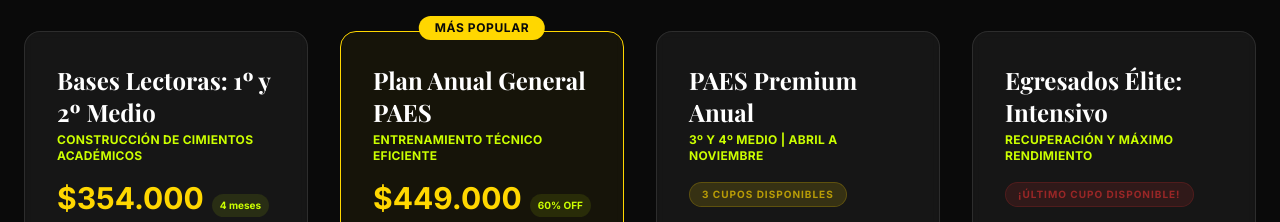
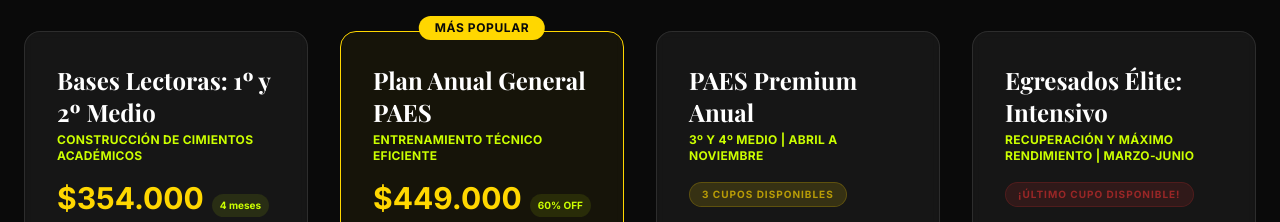
Before and after one commit to karloscordero-Dev/profekarlos-landing, a React (Vite) app: page / in a window 1280 px wide. Shown: the part 4100-4322 px from the top of the page. Built offline with nearby package versions, Linux system fonts and the light colour scheme.

Commit message:
Comercial: Actualización de fechas en Plan Élite

```diff
--- a/src/components/Programs.jsx
+++ b/src/components/Programs.jsx
@@ -49,7 +49,7 @@
         },
         {
             title: "Egresados Élite: Intensivo",
-            subtitle: "Recuperación y Máximo Rendimiento",
+            subtitle: "Recuperación y Máximo Rendimiento | Marzo-Junio",
             price: "$639.000",
             discount: "58% OFF",
             urgency: "¡ÚLTIMO CUPO DISPONIBLE!",
@@ -98,11 +98,10 @@
 
                             {prog.urgency && (
                                 <div className="mb-4">
-                                    <span className={`inline-block px-3 py-1 text-[10px] font-black uppercase tracking-widest rounded-full border animate-pulse ${
-                                        prog.urgencyVariant === 'yellow'
-                                        ? 'bg-brand-accent-gold/20 text-brand-accent-gold border-brand-accent-gold/30'
-                                        : 'bg-brand-red/20 text-brand-red border-brand-red/30'
-                                    }`}>
+                                    <span className={`inline-block px-3 py-1 text-[10px] font-black uppercase tracking-widest rounded-full border animate-pulse ${prog.urgencyVariant === 'yellow'
+                                            ? 'bg-brand-accent-gold/20 text-brand-accent-gold border-brand-accent-gold/30'
+                                            : 'bg-brand-red/20 text-brand-red border-brand-red/30'
+                                        }`}>
                                         {prog.urgency}
                                     </span>
                                 </div>
```
